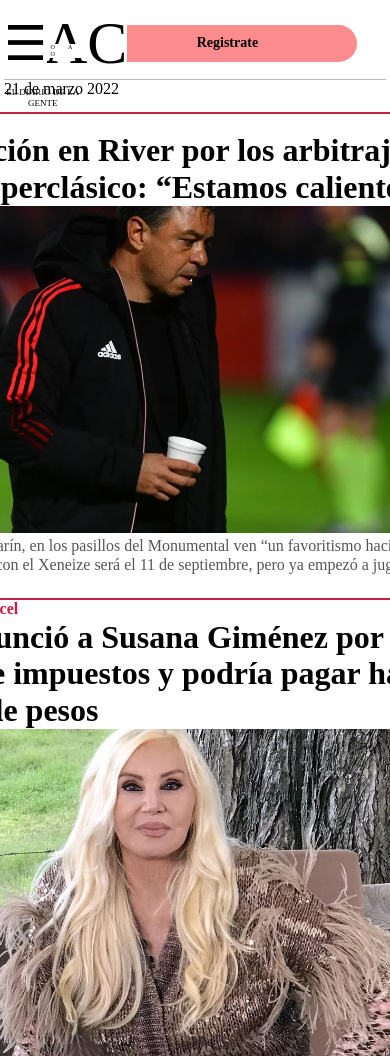
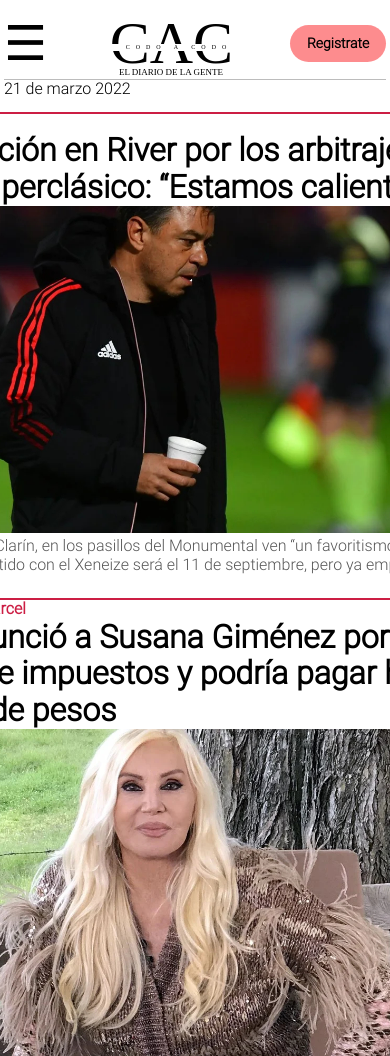
Before and after one commit to lisandroveron/codoacodonews, a plain HTML site: page index.html in a window 390 px wide. Shown: the top 1056 px of the page. Drawn offline with Linux system fonts and the light colour scheme.

Commit message:
Moddified: grid sizes

```diff
--- a/css/grid.css
+++ b/css/grid.css
@@ -22,20 +22,14 @@ header{
 	display: grid;
 	grid-template-columns: 3fr 10fr 0.5fr;
 	gap: 1rem;
-
-
 }
 .tittle-logo{
 	display: grid;
 	justify-content: center;
 }
-
 .nav{
 	justify-content: space-around;
 }
-
-
-
 main{
 	grid-area: main;
 	display: grid;
--- a/css/index.css
+++ b/css/index.css
@@ -19,7 +19,7 @@
 /* - - - - - G E N E R A L - - - - - */
 body{
 	margin: auto;
-	/* font-family: Roboto, monospace; */
+	font-family: Roboto, monospace;
 }
 header nav{
 	display: flex;
@@ -100,26 +100,24 @@ nav a{
     position: relative; /*title2 lo pueda mover*/
     display: flex;
     align-items:center;  /*lo tiramos para arriba a cac*/
+    font-family: none;
 }
 
 .header-title{
-    font-size: 60px;
+    font-size: 3.75rem;
     position: absolute;
 }
-
 .header-title1 {
     position: relative;
     letter-spacing: 6px;
     height: 4%;
     top: 3%;
 }
-
 .header-title1 p {
-    font-size: 6px;
+    font-size: 0.375rem;
     padding-left: 16px;
     padding-bottom: 0.8px;
 }
-
 .header-title2{
     font-size: 9px;
     position: absolute;
@@ -128,8 +126,6 @@ nav a{
     width: 100%;
     text-align: center;
 }
-
-
 /* - - - - END - H E A D E R - END - - - - */
 
 /* - - - - - M A I N - - - - - */
--- a/css/responsive.css
+++ b/css/responsive.css
@@ -11,7 +11,12 @@
 							 "main main"
 							 "footer footer";
 	}
-	header .tittle{
+	.tittle-navbar{
+		display: grid;
+		gap: 0.5rem;
+		grid-template-columns: 3rem auto 6rem;
+	}
+	header .tittle-logo{
 		grid-column: 2/3;
 		display: flex;
 		justify-content: center;
```
